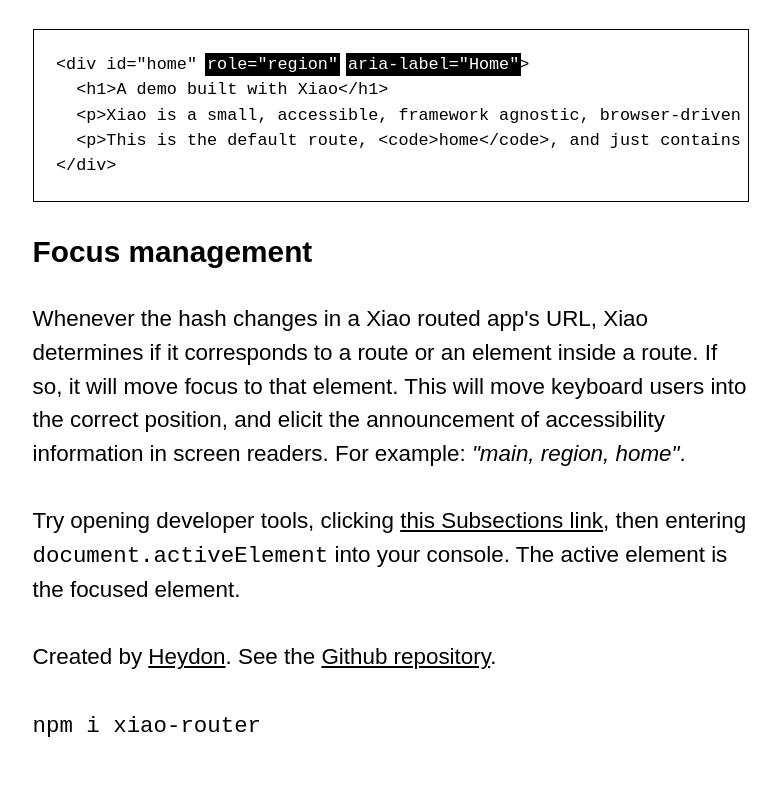
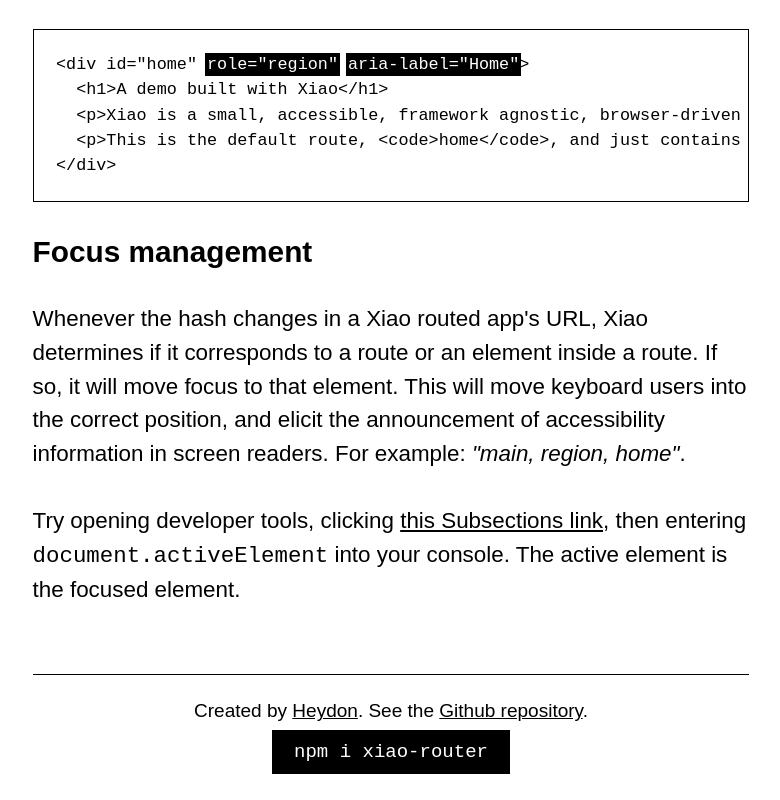
Before and after one commit to Heydon/xiao, a website: page docs/index.html in a window 1280 px wide. Shown: the part 1328-2128 px from the top of the page, without its empty margins (249-1029 px from the left). Before the commit the page ends 2105 px from the top, so only its background shows below. Drawn offline with Linux system fonts and the light colour scheme; files that its build step writes are made by us from their sources.

Commit message:
footer styles

```diff
--- a/docs/styles.css
+++ b/docs/styles.css
@@ -115,6 +115,24 @@
   padding-left: 2rem;
 }
 
+footer {
+  padding-top: 1rem;
+  border-top: 1px solid;
+  font-size: 0.85rem;
+  margin-top: 3rem;
+  text-align: center;
+}
+
+footer * + * {
+  margin-top: 0.5rem;
+}
+
+footer code {
+  padding: 0.5rem 1rem;
+  background: #000;
+  color: #fff;
+}
+
 @keyframes flash {
   0% { color: #fff }
   100% { color: #000 }
```
